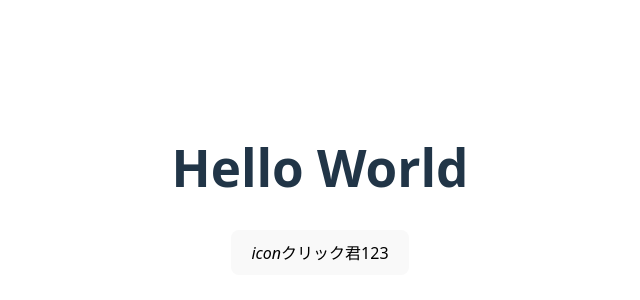
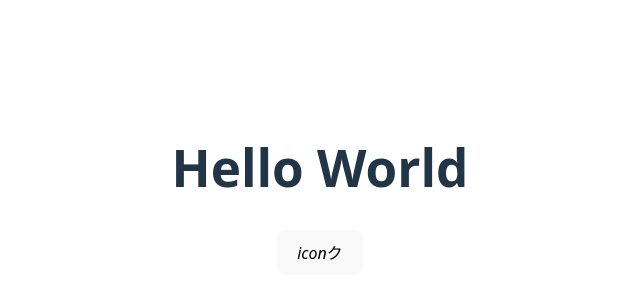
Before and after one commit to Simosi-ai/ReactSample2, a React (Vite) app: page / in a window 1280 px wide. Shown: the part 210-510 px from the top of the page, without its empty margins (320-960 px from the left). Built offline with nearby package versions, Linux system fonts and the light colour scheme.

Commit message:
first commit

```diff
--- a/src/Button.jsx
+++ b/src/Button.jsx
@@ -6,7 +6,7 @@ function Button(){
 	return (
 		<button type = "button" onClick={handleClick}>
 			<i>icon</i>
-			<span>クリック君123</span>
+			<span>ク</span>
 		</button>
 	)
 }
```
Also changed, not shown: 2 other files (tests, documents, lock files or other folders).
